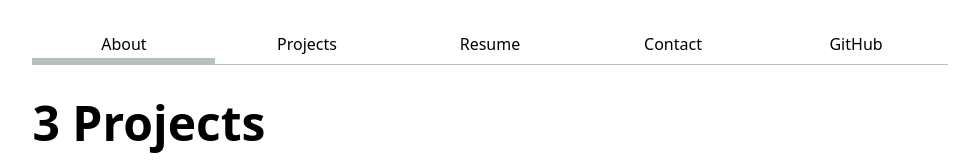
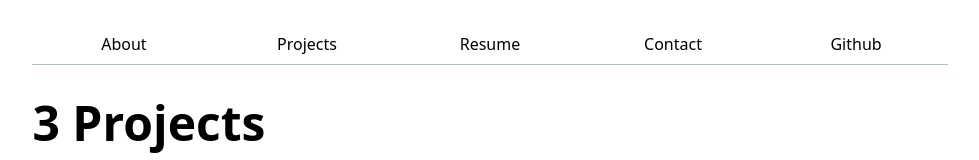
Before and after one commit to hiromitsdm/psychic-octo-invention, a SvelteKit app: page /projects in a window 1280 px wide. Shown: the top 160 px of the page, without its empty margins (150-1129 px from the left). Built offline with nearby package versions, Linux system fonts and the light colour scheme.

Commit message:
Update +layout.svelte

```diff
--- a/src/routes/+layout.svelte
+++ b/src/routes/+layout.svelte
@@ -1,9 +1,19 @@
+<script>
+import { base } from "$app/paths";
+
+let pages = [
+  {url: "/", title: "About"},
+  {url: "/projects", title: "Projects"},
+  {url: "/resume", title: "Resume"},
+  {url: "/contact", title: "Contact"},
+  {url: "https://github.com/hiromitsdm", title: "Github"},
+];
+</script>
+
 <nav>
-    <a href="." class="current">About</a>
-    <a href="projects">Projects</a>
-    <a href="resume">Resume</a>
-    <a href="contact">Contact</a>
-    <a href="https://github.com/hiromitsdm" target="_blank">GitHub</a>
+  {#each pages as p}
+    <a href={base + p.url}>{p.title}</a>
+  {/each}
 </nav>
 
 <slot />
```
